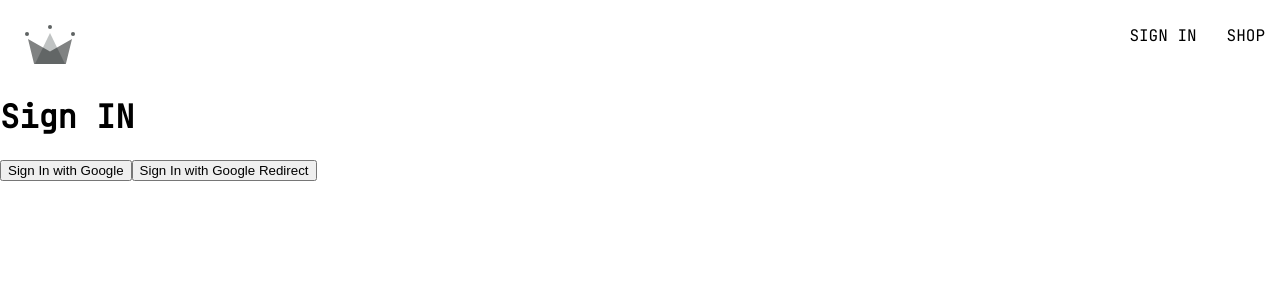
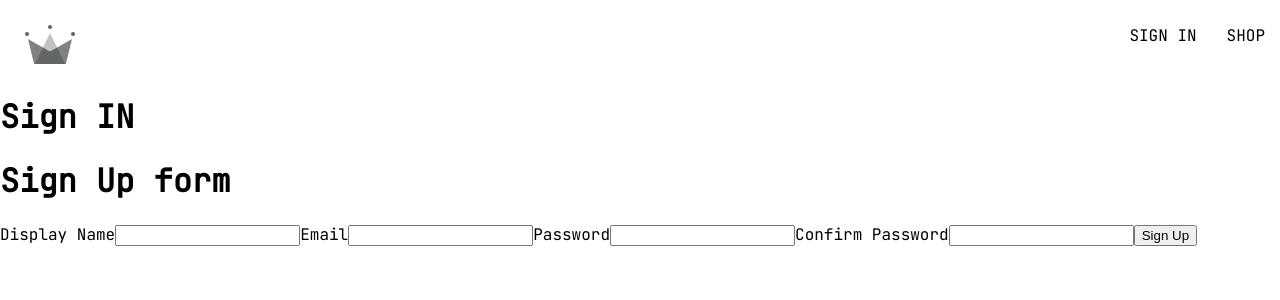
Before and after one commit to Pushkar-Mahajan4/clothing-store, a React (Create React App) app: page /sign-in in a window 1280 px wide. Shown: the top 300 px of the page. Built offline with nearby package versions, Linux system fonts and the light colour scheme.

Commit message:
Fix firebase issue

```diff
--- /dev/null
+++ b/src/resources/components/sign-up-form/sign-up-component.jsx
@@ -0,0 +1,53 @@
+import {useState} from "react";
+import { createAuthUserWithEmailPassword } from "../../../utils/firebase/firebase-utils";
+
+const SignUpForm = () => {
+    const defaultFormFields = {
+        displayName: '',
+        email: '',
+        password: '',
+        confirm_password:''
+    }
+    const [formFields, setFormFields] = useState(defaultFormFields);
+    const { displayName, email, password, confirm_password} = formFields;
+
+
+
+    const handleSubmit = async(event) =>{
+      event.preventDefault();
+      if(password !== confirm_password){
+        alert("Passwords dont match");
+        return;
+      }
+      try{
+        const response = await createAuthUserWithEmailPassword(email, password)
+        console.log(response);
+      }catch(error){
+        console.error(error)
+      }
+    }
+
+    const handleChange = (event) => {
+        const { name, value } = event.target;
+        setFormFields({...formFields, [name]: value});
+    }
+
+
+   return(
+   <div>
+    <h1>Sign Up form</h1>
+    <form onSubmit={handleSubmit}>
+        <label>Display Name</label>
+        <input required type="text" name="displayName" value={displayName} onChange={handleChange}/>
+        <label>Email</label>
+        <input required type="email" name="email" value={email} onChange={handleChange}/>
+        <label>Password</label>
+        <input required type="password" name="password" value={password} onChange={handleChange} minLength={6}/>
+        <label>Confirm Password</label>
+        <input required type="password" name="confirm_password" value={confirm_password} onChange={handleChange} minLength={6}/>
+        <button type="submit">Sign Up</button>
+    </form>
+   </div>);
+}
+
+export default SignUpForm;
--- a/src/routes/sign-in/Sign-in.jsx
+++ b/src/routes/sign-in/Sign-in.jsx
@@ -1,28 +1,16 @@
-import { auth, signInWithGooglePopup, createUserDocument, singInWithGoogleRedirect} from "../../utils/firebase/firebase-utils"
-import { useEffect } from "react";
-import { getRedirectResult } from "firebase/auth";
+// import { signInWithGooglePopup, createUserDocument, singInWithGoogleRedirect} from "../../utils/firebase/firebase-utils";
+import SignUpForm from "../../resources/components/sign-up-form/sign-up-component";
 
 const SignIn = () => {
-
-useEffect(() => {
- async function a(){
-    const response = await getRedirectResult(auth);
-   if(response){
-    const userDocRef = await createUserDocument(response.user);
-   }
- }
- a();
-},[]);
-
-const logGoogleUser = async() => {
-    const {user} = await signInWithGooglePopup();
-    createUserDocument(user);
-}
+// const logGoogleUser = async() => {
+//     const {user} = await signInWithGooglePopup();
+//     createUserDocument(user);
+// }
 
     return(<div>
         <h1>Sign IN</h1>
-        <button onClick={logGoogleUser}>Sign In with Google</button>
-        <button onClick={singInWithGoogleRedirect}>Sign In with Google Redirect</button>
+        {/* <button onClick={logGoogleUser}>Sign In with Google</button> */}
+        <SignUpForm/>
     </div>);
 }
 
--- a/src/utils/firebase/firebase-utils.js
+++ b/src/utils/firebase/firebase-utils.js
@@ -1,27 +1,24 @@
 import { initializeApp } from "firebase/app";
-import {
-  getAuth,
-  signInWithRedirect,
-  signInWithPopup,
-  GoogleAuthProvider,
-} from "firebase/auth";
+import { getAuth, signInWithPopup, GoogleAuthProvider } from "firebase/auth";
+import { createUserWithEmailAndPassword } from "firebase/auth";
 import { getFirestore, doc, getDoc, setDoc } from "firebase/firestore";
 
 const firebaseConfig = {
-  apiKey: "AIzaSyCCiCZKUZsLiYqaTUAOUQuYZ33u9mWcb2c",
-  authDomain: "crown-clothing-db-3bad5.firebaseapp.com",
-  projectId: "crown-clothing-db-3bad5",
-  storageBucket: "crown-clothing-db-3bad5.appspot.com",
-  messagingSenderId: "765177792201",
-  appId: "1:765177792201:web:9f9e60506bd0274fdcaf18",
+  apiKey: "AIzaSyBf82nnU65dn1fGrjI-0sqZb31zRSV1V5M",
+  authDomain: "crown-clothing-bcd1c.firebaseapp.com",
+  projectId: "crown-clothing-bcd1c",
+  storageBucket: "crown-clothing-bcd1c.appspot.com",
+  messagingSenderId: "253120788472",
+  appId: "1:253120788472:web:718cfea38132bc787d880d",
 };
 
 // Initialize Firebase
-const firebaseApp = initializeApp(firebaseConfig);
-
+const app = initializeApp(firebaseConfig);
+const auth = getAuth();
 export const db = getFirestore();
 
 export const createUserDocument = async (userAuth) => {
+  if (!userAuth) return;
   const userDocRef = doc(db, "users", userAuth.uid);
   console.log(userDocRef);
   const userSnapshot = await getDoc(userDocRef);
@@ -51,9 +48,12 @@ googleProvider.setCustomParameters({
   prompt: "select_account",
 });
 
-export const auth = getAuth();
 export const signInWithGooglePopup = async () =>
   await signInWithPopup(auth, googleProvider);
 
-export const singInWithGoogleRedirect = () =>
-  signInWithRedirect(auth, googleProvider);
+export const createAuthUserWithEmailPassword = async (email, password) => {
+  if (email && password) {
+    return await createUserWithEmailAndPassword(auth, email, password);
+  }
+  return "Error";
+};
```
